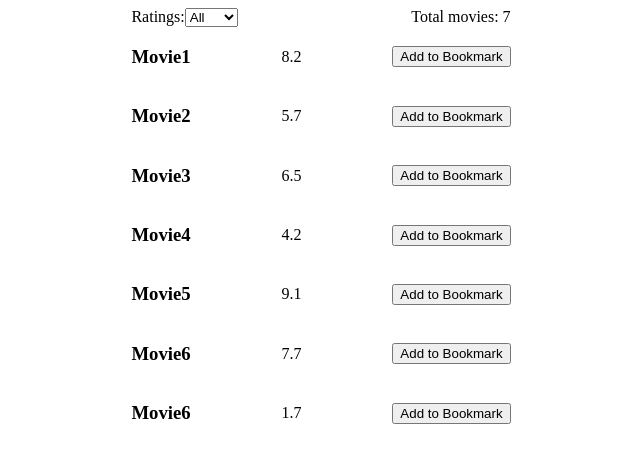
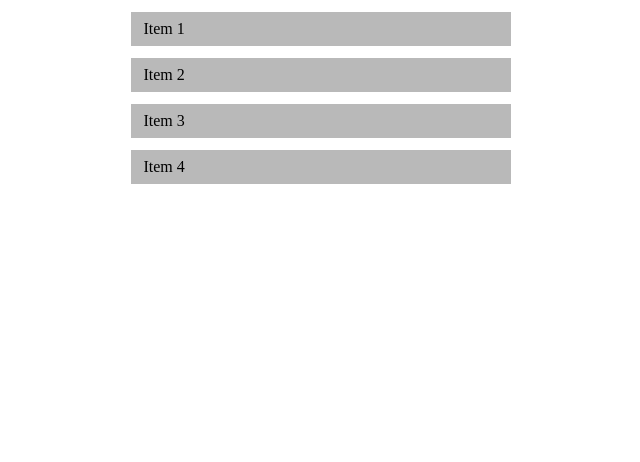
Before and after one commit to Rastogi897/Building-in-react, a React (Vite) app in the folder Features/: page / in a window 1280 px wide. Shown: the top 462 px of the page, without its empty margins (319-959 px from the left). Built offline with nearby package versions, Linux system fonts and the light colour scheme.

Commit message:
Accordion - Multiple Select

```diff
--- /dev/null
+++ b/Features/src/Accordian/Accordian.jsx
@@ -0,0 +1,31 @@
+import React, { useState } from 'react'
+
+const Accordian = ({ items }) => {
+    const [openIndex, setOpenIndex] = useState([]);
+
+    const handleHeaderClicked = (index) => {
+        if (openIndex.includes(index)) {
+            let updatedIndex = openIndex.filter(id => id != index);
+            setOpenIndex(updatedIndex);
+        }
+        else {
+            setOpenIndex([...openIndex, index]);
+        }
+    }
+
+    return (
+        <div>
+            {items.map((item, index) => {
+                return <div key={index} className='container'>
+                    <div className='header'
+                        onClick={() => handleHeaderClicked(index)}>{item.header}</div>
+                    {openIndex.includes(index) ?
+                        <div className='content'>{item.content}</div> : null
+                    }
+                </div>
+            })}
+        </div>
+    )
+}
+
+export default Accordian
--- /dev/null
+++ b/Features/src/Accordian/Main.jsx
@@ -0,0 +1,30 @@
+import React from 'react'
+import Accordian from './Accordian'
+import "./style.css"
+
+const Main = () => {
+    const items = [
+        {
+            header: 'Item 1',
+            content: 'This is content 1'
+        },
+        {
+            header: 'Item 2',
+            content: 'This is content 2'
+        }, {
+            header: 'Item 3',
+            content: 'This is content 3'
+        }, {
+            header: 'Item 4',
+            content: 'This is content 4'
+        },
+    ]
+
+    return (
+        <div>
+            <Accordian items={items} />
+        </div>
+    )
+}
+
+export default Main
--- /dev/null
+++ b/Features/src/Accordian/style.css
@@ -0,0 +1,20 @@
+.container {
+  margin: auto;
+}
+
+.header {
+  background-color: rgb(185, 185, 185);
+  padding: 8px 12px;
+  margin-top: 12px;
+}
+
+.header:hover {
+  background-color: black;
+  color: white;
+  transition: 0.3s;
+}
+
+.content {
+  background-color: rgb(215, 215, 215);
+  padding: 12px 12px;
+}
--- a/Features/src/App.jsx
+++ b/Features/src/App.jsx
@@ -3,13 +3,14 @@ import { BrowserRouter, Routes, Route } from 'react-router-dom'
 import ChipInput from './ChipInput/ChipInput'
 import AuthApp from './AuthContextHook/AuthApp'
 import MovieDashboard from './MovieFilter_Bookmark/MovieDashboard'
+import Main from './Accordian/Main'
 
 function App() {
   return (
     <>
       <BrowserRouter>
         <Routes>
-          <Route path="/" element={<MovieDashboard />} />
+          <Route path="/" element={<Main />} />
         </Routes>
       </BrowserRouter>
     </>
```
